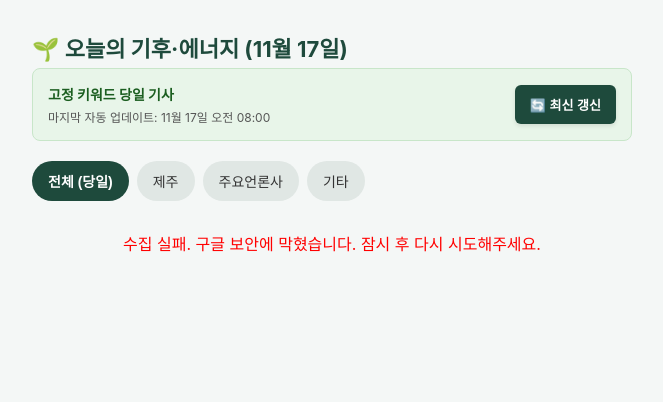
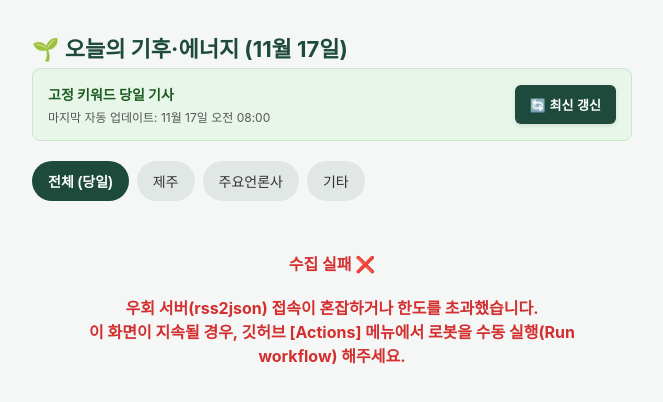
Before and after one commit to KCBT25/Climate-Energy-News, a plain HTML site: page index.html in a window 1280 px wide. Both pictures are taken after a click on the button "🔄 최신 갱신". Shown: the whole page, without its empty margins (308-971 px from the left). Drawn offline with Linux system fonts and the light colour scheme; no server answers.

Commit message:
Update index.html

```diff
--- a/index.html
+++ b/index.html
@@ -3,7 +3,7 @@
 <head>
     <meta charset="UTF-8">
     <meta name="viewport" content="width=device-width, initial-scale=1.0">
-    <!-- 구글 클릭 추적 방지 (에러 방어) -->
+    <!-- 구글 클릭 추적 방지 (기사 클릭 시 에러 방어) -->
     <meta name="referrer" content="no-referrer">
     <title>기후·에너지 뉴스 클리핑</title>
     <style>
@@ -11,20 +11,20 @@
         .container { max-width: 600px; margin: 0 auto; }
         h1 { color: #1e4a3c; margin-bottom: 5px; font-size: 22px; line-height: 1.3; }
 
-        /* 📊 심플해진 현황판 및 새로고침 버튼 */
+        /* 📊 컨트롤 패널 (상태 현황판 및 갱신 버튼) */
         .status-board { background: #e8f5e9; border: 1px solid #c8e6c9; padding: 15px; border-radius: 8px; margin-bottom: 20px; display: flex; justify-content: space-between; align-items: center; }
         .update-info { display: flex; flex-direction: column; gap: 4px; }
         .update-info strong { color: #1b5e20; font-size: 14px; }
         .update-time { font-size: 12px; color: #555; }
 
-        .refresh-btn { background: #1e4a3c; color: white; border: none; padding: 10px 15px; border-radius: 6px; font-size: 13px; cursor: pointer; font-weight: bold; white-space: nowrap; box-shadow: 0 2px 4px rgba(0,0,0,0.1); }
+        .refresh-btn { background: #1e4a3c; color: white; border: none; padding: 10px 15px; border-radius: 6px; font-size: 13px; cursor: pointer; font-weight: bold; white-space: nowrap; box-shadow: 0 2px 4px rgba(0,0,0,0.1); transition: background 0.2s; }
         .refresh-btn:hover { background: #15362c; }
         .refresh-btn:active { transform: scale(0.95); }
 
         /* 탭 버튼 스타일 */
         .filter-container { display: flex; gap: 8px; margin-bottom: 20px; padding-bottom: 10px; overflow-x: auto; white-space: nowrap; -webkit-overflow-scrolling: touch; }
         .filter-container::-webkit-scrollbar { display: none; }
-        .filter-btn { background: #e0e7e4; border: none; padding: 10px 16px; border-radius: 20px; cursor: pointer; font-size: 14px; color: #333; font-weight: 500; }
+        .filter-btn { background: #e0e7e4; border: none; padding: 10px 16px; border-radius: 20px; cursor: pointer; font-size: 14px; color: #333; font-weight: 500; transition: background 0.2s; }
         .filter-btn.active { background: #1e4a3c; color: white; font-weight: bold; }
 
         /* 기사 리스트 */
@@ -32,6 +32,7 @@
         .news-card:active { transform: scale(0.98); }
         .source-badge { font-size: 11px; font-weight: bold; padding: 3px 8px; border-radius: 4px; margin-bottom: 8px; display: inline-block; }
 
+        /* 언론사별 뱃지 색상 */
         .badge-jeju { background-color: #e3f2fd; color: #1976d2; }
         .badge-national { background-color: #fce4ec; color: #c2185b; }
         .badge-other { background-color: #f5f5f5; color: #616161; }
@@ -43,9 +44,10 @@
 </head>
 <body>
     <div class="container">
+        <!-- 메인 제목 -->
         <h1 id="mainTitle">🌱 오늘의 기후·에너지</h1>
 
-        <!-- 깔끔해진 컨트롤 패널 -->
+        <!-- 컨트롤 패널 -->
         <div class="status-board">
             <div class="update-info">
                 <strong>고정 키워드 당일 기사</strong>
@@ -55,6 +57,7 @@
             <button class="refresh-btn" onclick="fetchLiveNews()">🔄 최신 갱신</button>
         </div>
 
+        <!-- 3단 필터 탭 -->
         <div class="filter-container">
             <button class="filter-btn active" onclick="filterGroup('전체', this)">전체 (당일)</button>
             <button class="filter-btn" onclick="filterGroup('제주 언론', this)">제주</button>
@@ -62,6 +65,7 @@
             <button class="filter-btn" onclick="filterGroup('기타', this)">기타</button>
         </div>
 
+        <!-- 기사 목록이 렌더링될 곳 -->
         <div id="newsList"></div>
     </div>
 
@@ -69,17 +73,19 @@
         let allArticles = [];
         let currentTab = '전체';
 
+        // 검색 키워드 및 언론사 설정
         const BASE_KEYWORDS = ["기후", "에너지", "전력시장", "전력계통", "탄소시장", "탄소크레딧", "해상풍력", "태양광", "RE100", "송전망"];
         const TARGET_JEJU = ["제주의소리", "헤드라인제주", "한라일보", "제민일보", "제주매일", "JIBS"];
         const TARGET_MAIN = ["조선일보", "중앙일보", "동아일보", "한겨레", "경향신문", "한국일보", "서울신문", "문화일보", "세계일보", "국민일보"];
 
+        // 언론사 분류 함수
         function categorizeSource(sourceName) {
             if (TARGET_JEJU.some(j => sourceName.includes(j))) return { group: "제주 언론", priority: 1 };
             if (TARGET_MAIN.some(n => sourceName.includes(n))) return { group: "주요언론사", priority: 2 };
             return { group: "기타", priority: 3 };
         }
 
-        // 1. 처음 접속 시 깃허브에 저장된 데이터 불러오기
+        // 1. 처음 접속 시 깃허브 로봇이 새벽에 만들어둔 데이터(data.json) 불러오기
         fetch('data.json')
             .then(response => response.json())
             .then(data => {
@@ -90,10 +96,10 @@
             })
             .catch(error => {
                 document.getElementById('updateTime').innerText = "자동 업데이트 기록 없음";
-                fetchLiveNews(); // 로컬 데이터가 아예 없으면 자동으로 실시간 호출
+                fetchLiveNews(); // 깃허브에 데이터가 없으면 자동으로 실시간 호출
             });
 
-        // 2. 탭 메뉴 클릭 로직
+        // 2. 탭 메뉴 클릭 시 화면 변경
         function filterGroup(targetGroup, btnElement) {
             document.querySelectorAll('.filter-btn').forEach(btn => btn.classList.remove('active'));
             btnElement.classList.add('active');
@@ -101,15 +107,19 @@
             applyFilters();
         }
 
-        // 3. 수동 갱신 (자동 업데이트 실패 시 사용)
+        // 3. 수동 갱신 (자동 업데이트 실패 또는 최신 기사를 즉시 보고 싶을 때)
         function fetchLiveNews() {
             const newsList = document.getElementById('newsList');
             newsList.innerHTML = '<div class="loading">최신 당일 기사를 불러오고 있습니다... ⏳</div>';
 
+            // when:1d 조건을 붙여 당일 기사만 검색
             const query = encodeURIComponent(BASE_KEYWORDS.join(' OR ') + " when:1d");
-            const rssUrl = `https://news.google.com/rss/search?q=${query}&hl=ko&gl=KR&ceid=KR:ko`;
 
-            // 공인된 API를 통한 우회 접속
+            // 💡 [캐시 무력화] 현재 시간(밀리초)을 꼬리표로 달아 우회 서버가 매번 새 데이터를 가져오도록 강제함
+            const dummyTime = new Date().getTime();
+            const rssUrl = `https://news.google.com/rss/search?q=${query}&hl=ko&gl=KR&ceid=KR:ko&cb=${dummyTime}`;
+
+            // rss2json API를 통한 구글 차단 우회
             const apiUrl = `https://api.rss2json.com/v1/api.json?rss_url=${encodeURIComponent(rssUrl)}`;
 
             fetch(apiUrl)
@@ -132,7 +142,7 @@
                     liveArticles.sort((a, b) => a.priority - b.priority);
                     allArticles = liveArticles;
 
-                    // 시간 및 날짜 강제 갱신
+                    // 제목 및 갱신 시간 변경
                     const now = new Date();
                     const month = String(now.getMonth() + 1).padStart(2, '0');
                     const day = String(now.getDate()).padStart(2, '0');
@@ -145,14 +155,20 @@
                     applyFilters();
                 })
                 .catch(error => {
-                    newsList.innerHTML = '<p style="color:red; text-align:center;">수집 실패. 구글 보안에 막혔습니다. 잠시 후 다시 시도해주세요.</p>';
+                    newsList.innerHTML = `
+                        <p style="color:#d32f2f; text-align:center; padding:20px; font-weight:bold;">
+                            수집 실패 ❌<br><br>
+                            우회 서버(rss2json) 접속이 혼잡하거나 한도를 초과했습니다.<br>
+                            이 화면이 지속될 경우, 깃허브 [Actions] 메뉴에서 로봇을 수동 실행(Run workflow) 해주세요.
+                        </p>`;
                 });
         }
 
-        // 4. 화면에 렌더링
+        // 4. 필터 로직에 맞춰 화면에 기사 렌더링
         function applyFilters() {
             const newsList = document.getElementById('newsList');
 
+            // 현재 탭에 맞는 기사만 추려내기
             let finalArticles = [];
             if (currentTab === '전체') {
                 finalArticles = allArticles;
@@ -166,11 +182,13 @@
                 return;
             }
 
+            // 기사 카드 생성
             finalArticles.forEach(article => {
                 let badgeClass = 'badge-other';
                 if (article.group === '제주 언론') badgeClass = 'badge-jeju';
                 else if (article.group === '주요언론사') badgeClass = 'badge-national';
 
+                // 💡 [보안] rel="noreferrer noopener" 로 구글의 출처 추적을 완벽 차단
                 html += `
                     <a href="${article.link}" target="_blank" rel="noreferrer noopener" class="news-card">
                         <span class="source-badge ${badgeClass}">${article.source}</span>
```
